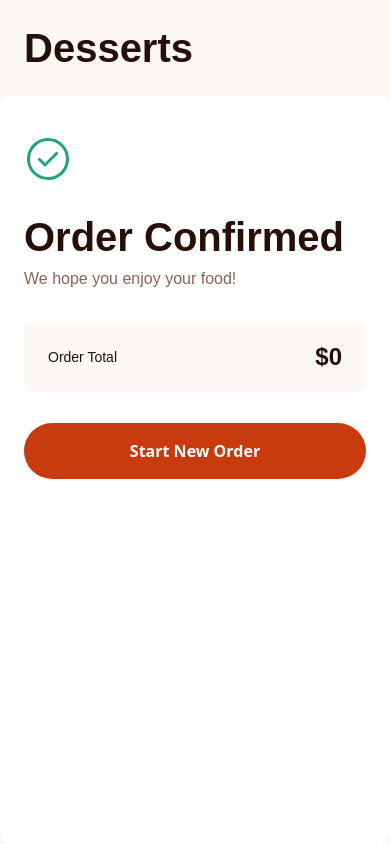
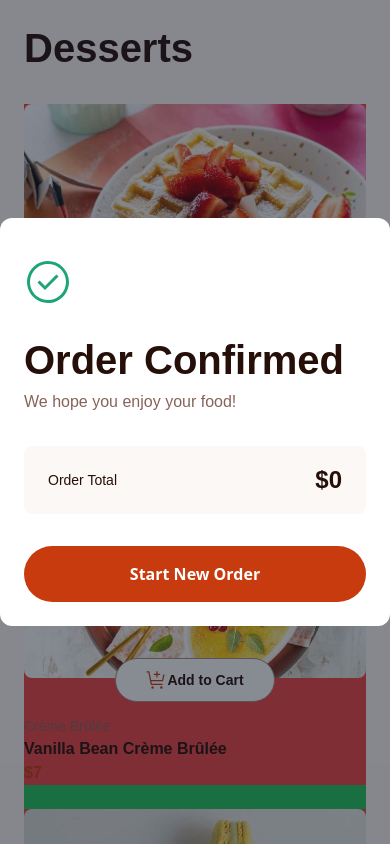
Before and after one commit to manojaba/Product-list-with-cart, a React (Create React App) app: page / in a window 390 px wide. Shown: the top 844 px of the page. Built offline with nearby package versions, Linux system fonts and the light colour scheme.

Commit message:
tablet layout updated

```diff
--- a/src/productlist/ConfirmPage.js
+++ b/src/productlist/ConfirmPage.js
@@ -7,7 +7,8 @@ function ConfirmPage({ cartProduct, setConfirmation }) {
     }
 
     return (
-        <div className={`p-[24px] pt-[40px] bg-white rounded-[12px] space-y-[32px] flex flex-col fixed inset-0 top-[95px] z-50  mx-auto `}>
+        <div className='bg-gray-900 bg-opacity-50 fixed inset-0 flex'>
+            <div className={`p-[24px] pt-[40px] bg-white  rounded-[12px] space-y-[32px] flex flex-col h-min my-auto   z-50  mx-auto w-full md:max-w-2xl`}>
                 <div className='space-y-[24px]'>
                     <svg width="48" height="48" viewBox="0 0 48 48" fill="none" xmlns="http://www.w3.org/2000/svg">
                         <path d="M21 32.121L13.5 24.6195L15.6195 22.5L21 27.879L32.3775 16.5L34.5 18.6225L21 32.121Z" fill="#1EA575" />
@@ -50,6 +51,8 @@ function ConfirmPage({ cartProduct, setConfirmation }) {
 
 
             </div>
+
+        </div>
     )
 }
 
--- a/src/productlist/Home.js
+++ b/src/productlist/Home.js
@@ -71,11 +71,12 @@ function Home() {
 
 
     return (
-        <div className='p-[24px] bg-[#FCF8F6] relative ' >
+        <div className={`p-[24px] md:p-[40px] bg-[#FCF8F6] relative transition-all duration-300 flex justify-center items-center`} >
+            <div>
                 <h1 className='text-[#260F08] font-Redhat font-extrabold text-[40px] leading-[120%] mb-[32px] '>Desserts</h1>
 
 
-            < div className='bg-green-500 space-y-[24px]'>
+                < div className='bg-green-500 space-y-[24px] md:space-y-0 md:grid md:grid-cols-3 md:gap-x-[24px] md:gap-y-[32px] '>
 
                     {
                         data.map((item, index) => <Product key={index} data={item} addProduct={addProduct} decrementProduct={decrementProduct} />)
@@ -83,6 +84,7 @@ function Home() {
                 </div >
 
                 <Cart cartCount={cartCount} cartProduct={cartProduct} setCartProduct={setCartProduct} setConfirmation={setConfirmation} />
+            </div>
 
 
             {confirmation && <ConfirmPage cartProduct={cartProduct} setConfirmation={setConfirmation} />}
--- a/src/productlist/Product.js
+++ b/src/productlist/Product.js
@@ -22,7 +22,7 @@ function Product({ data, addProduct, decrementProduct }) {
 
 
     return (
-        <div className=' w-fit mx-auto'>
+        <div className=' w-fit mx-auto bg-red-500'>
             <div className='relative mb-[38px]  '>
                 <picture  >
                     <source srcSet={data.image.desktop} media='(min-width:1280px)' />
```
Lines whose indentation alone changed are shown as unchanged.
